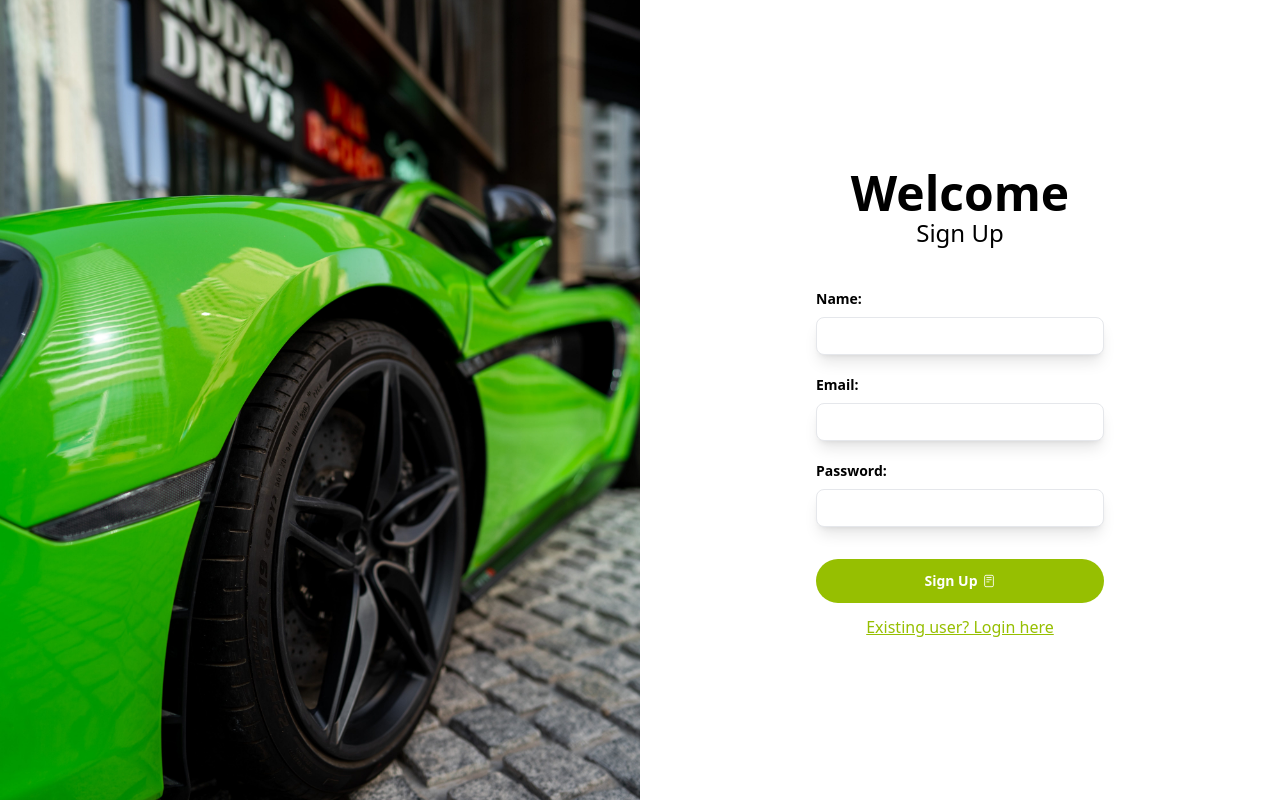
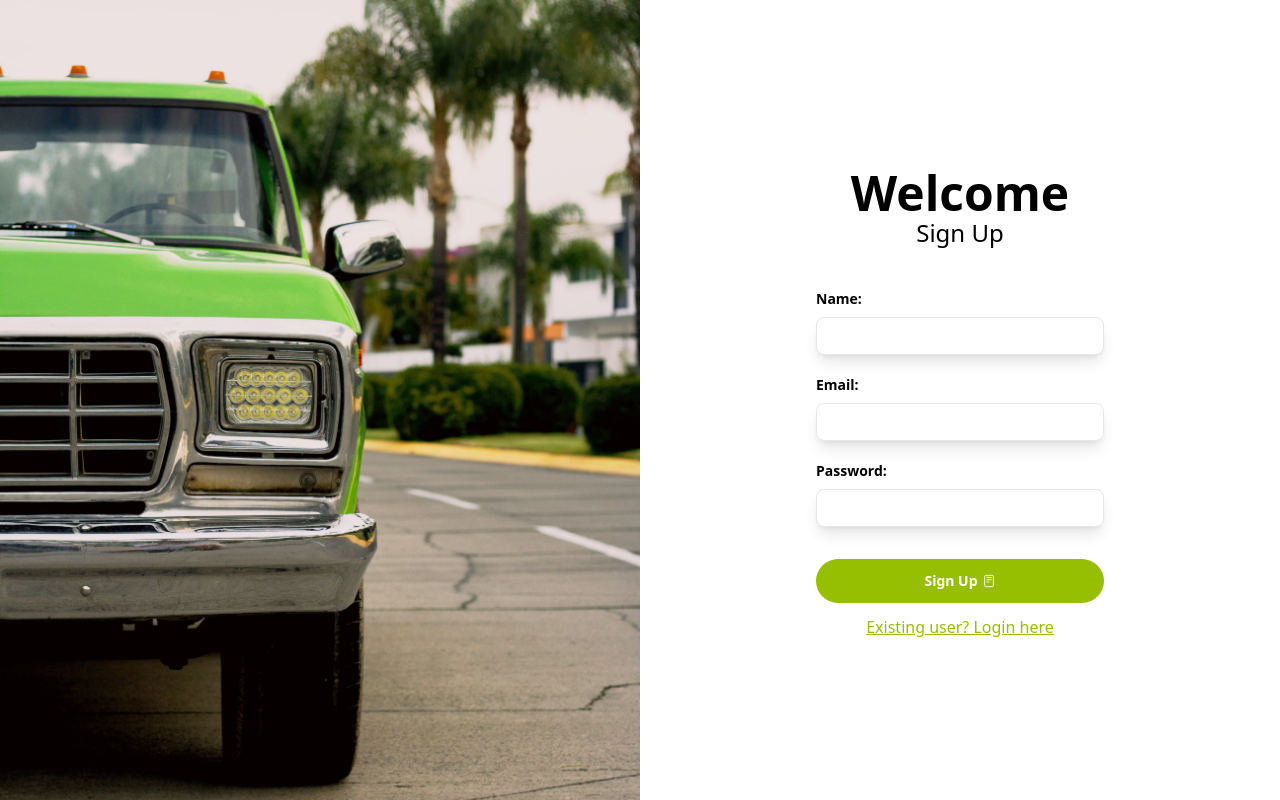
Before and after one commit to Rysth/REACT-AppointWheels, a React (Create React App) app: page /signup in a window 1280 px wide. Built offline with nearby package versions, Linux system fonts and the light colour scheme; a web font is replaced by a local one.

Commit message:
Add background image for signup page

```diff
--- a/src/components/pages/sessions/SignUp.jsx
+++ b/src/components/pages/sessions/SignUp.jsx
@@ -3,7 +3,7 @@
 import { useDispatch } from 'react-redux';
 import { Link } from 'react-router-dom';
 import { IoReaderOutline } from 'react-icons/io5';
-import LoginBackground from '../../../assets/images/login_background.jpg';
+import SignUpBackground from '../../../assets/images/signup_background.jpg';
 import { registerUser } from '../../../redux/slices/loginSlice';
 
 function SignUp() {
@@ -25,7 +25,7 @@
       <div className="relative grid items-center justify-center h-full sm:grid-cols-2">
         <picture className="absolute top-0 bottom-0 left-0 right-0 h-full sm:relative">
           <img
-            src={LoginBackground}
+            src={SignUpBackground}
             alt="Portrait vehicle"
             className="object-cover w-full h-full max-h-screen brightness-50 sm:brightness-100"
           />
```
Also changed, not shown: src/assets/images/signup_background.jpg (added).
